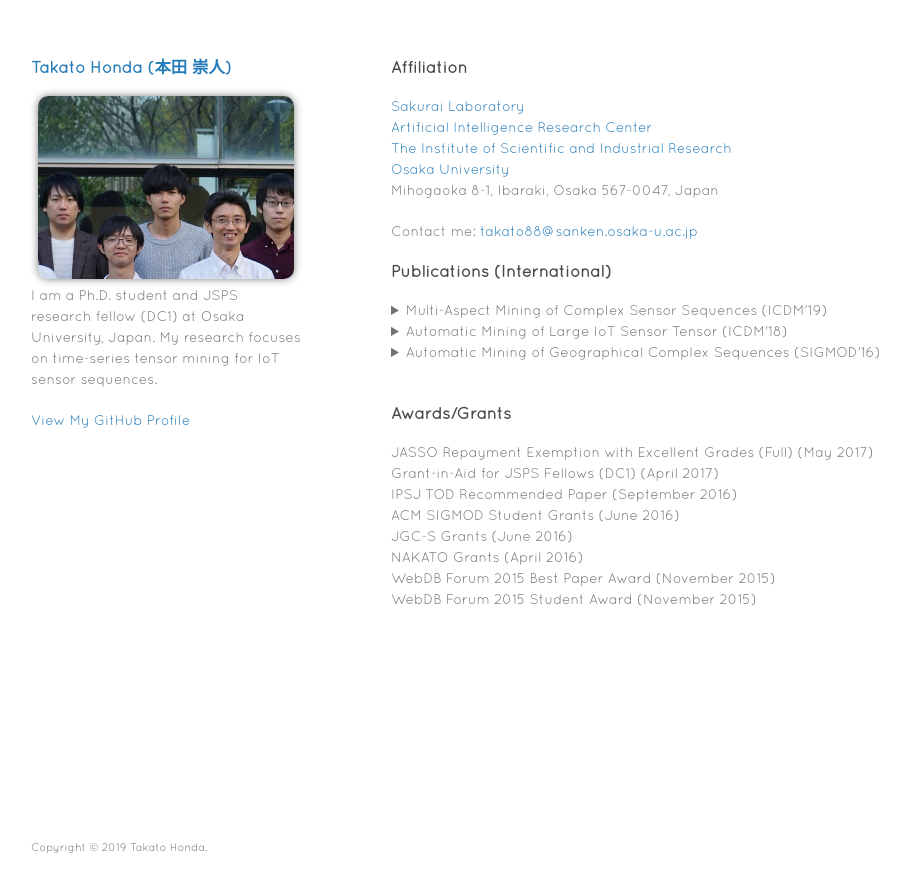
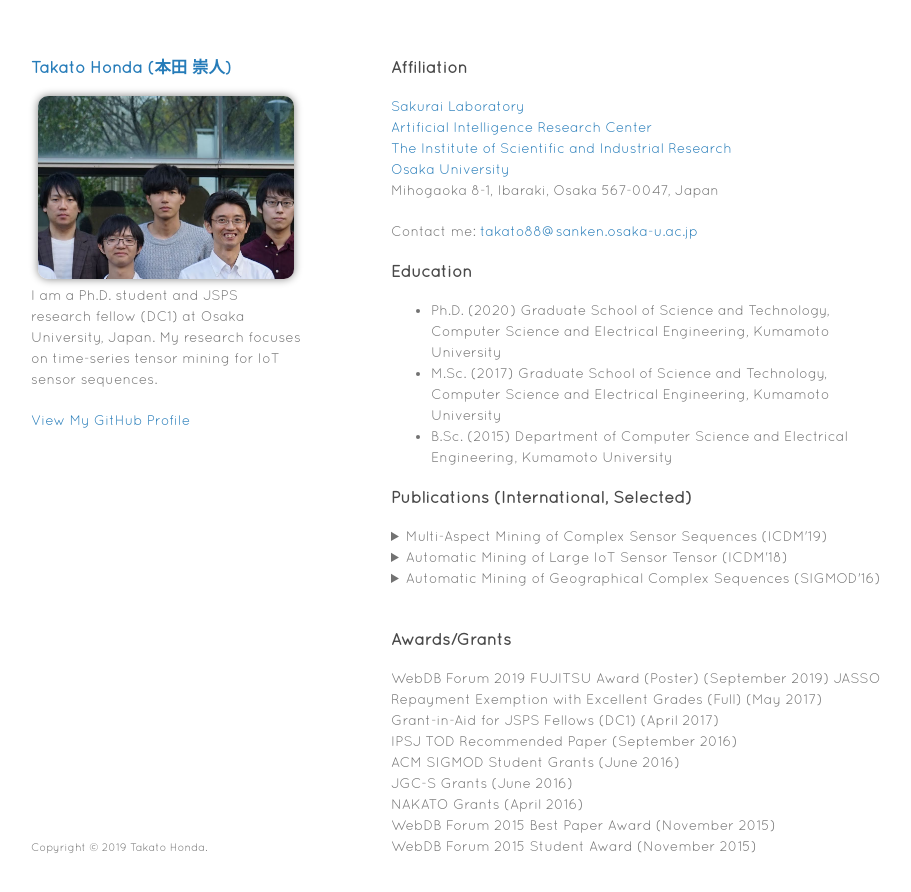
Before and after one commit to TakatoHonda/takatohonda.github.io, a Jekyll site: the page built from index.md, in a window 1280 px wide and 927 px high. Shown: the top 892 px of the window, without its empty margins (179-1090 px from the left). Built offline with Jekyll 4.4.1, drawn with Linux system fonts in a browser that asks for light colours; our own code applies the rules of GitHub Pages for plain Markdown files.

Commit message:
Education

```diff
--- a/index.md
+++ b/index.md
@@ -11,7 +11,15 @@ Mihogaoka 8-1, Ibaraki, Osaka 567-0047, Japan
 
 Contact me: <takato88@sanken.osaka-u.ac.jp>
 
-### Publications (International)
+### Education
+- Ph.D. (2020)
+    Graduate School of Science and Technology, Computer Science and Electrical Engineering, Kumamoto University
+- M.Sc. (2017)
+    Graduate School of Science and Technology, Computer Science and Electrical Engineering, Kumamoto University
+- B.Sc. (2015)
+    Department of Computer Science and Electrical Engineering, Kumamoto University
+
+### Publications (International, Selected)
 <details>
 <summary>
 Multi-Aspect Mining of Complex Sensor Sequences (ICDM'19)
@@ -34,6 +42,7 @@ Takato Honda: <u>``TrailMarker: Automatic Mining of Geographical Complex Sequenc
 </details><br>
 
 ### Awards/Grants
+WebDB Forum 2019 FUJITSU Award (Poster) (September 2019)
 JASSO Repayment Exemption with Excellent Grades (Full) (May 2017)
 Grant-in-Aid for JSPS Fellows (DC1) (April 2017)
 IPSJ TOD Recommended Paper (September 2016)
```
